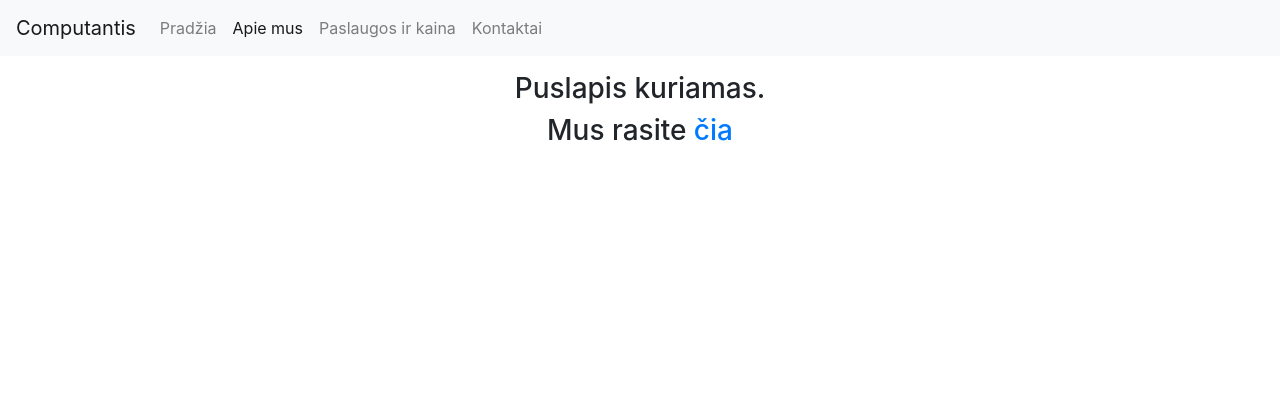
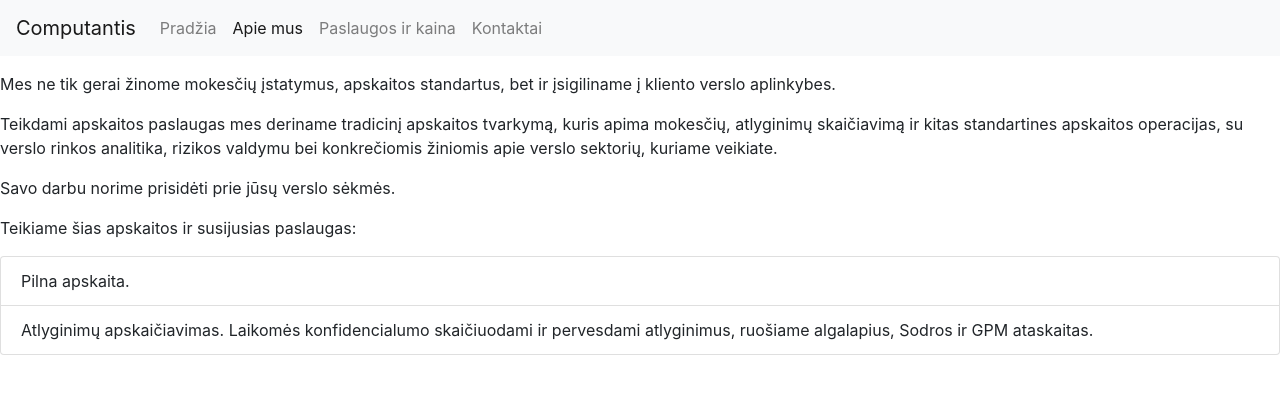
Before and after one commit to MantasJan/Computantis, a Jekyll site: the page built from apiemus.html, in a window 1280 px wide. Shown: the top 394 px of the page. Built offline with Jekyll 4.4.1, drawn with Linux system fonts in a browser that asks for light colours; nearby versions of some CDN libraries.

Commit message:
Added info

```diff
--- a/apiemus.html
+++ b/apiemus.html
@@ -3,7 +3,13 @@ title: Apie Mus
 permalink: /apiemus/
 layout: default
 ---
-<div class="text-center mt-3">
-  <h3>Puslapis kuriamas.</h3>
-  <h3>Mus rasite <a href="https://www.facebook.com/Computantis-1100491010160054">čia</a></h3>
+<div class="text mt-3">
+  <p> Mes ne  tik gerai žinome mokesčių įstatymus, apskaitos standartus, bet ir įsigiliname į kliento verslo aplinkybes. </p>
+  <p> Teikdami apskaitos paslaugas mes deriname tradicinį apskaitos tvarkymą, kuris apima mokesčių, atlyginimų skaičiavimą ir kitas standartines apskaitos operacijas, su verslo rinkos analitika, rizikos valdymu bei konkrečiomis žiniomis apie verslo sektorių, kuriame veikiate. </p>
+  <p> Savo darbu norime prisidėti prie jūsų verslo sėkmės. </p>
+  <p> Teikiame šias apskaitos ir susijusias paslaugas: </p>
+  <ul class="list-group">
+    <li class="list-group-item"> Pilna apskaita. </li>
+    <li class="list-group-item"> Atlyginimų apskaičiavimas. Laikomės konfidencialumo skaičiuodami ir pervesdami atlyginimus, ruošiame algalapius, Sodros ir GPM ataskaitas. </li>
+  </ul>
 </div>
```
